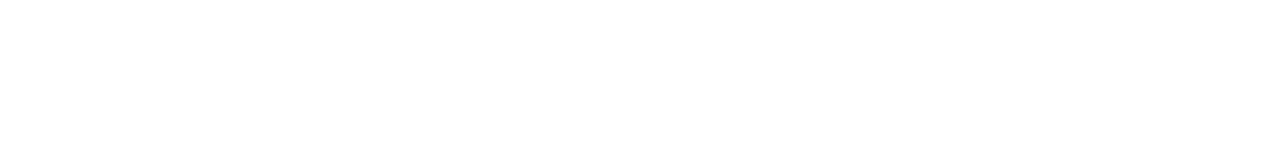
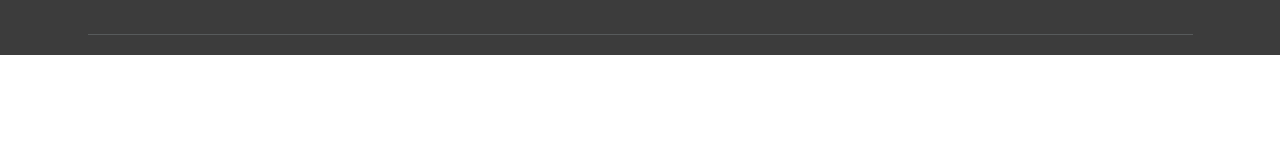
Before and after one commit to 15879246396/pro, a plain HTML site: page page/footer/footer.html in a window 1280 px wide. Drawn offline with Linux system fonts and the light colour scheme.

Commit message:
css reset

```diff
--- a/css/footer/footer.css
+++ b/css/footer/footer.css
@@ -0,0 +1,41 @@
+.footer {
+    background-color: #3c3c3c;
+    color: #c2c2c2;
+    line-height: 22px;
+    padding-bottom: 20px;
+    font-size: 12px;
+}
+.footer_contain{
+    width: 1105px;
+    margin:0 auto;
+}
+
+
+
+
+
+
+
+
+
+
+
+
+
+
+
+
+
+
+
+
+
+
+
+
+.footer_link{
+    margin-top: -1px;
+    border-top: 1px solid #575a5b;
+    border-bottom: 1px solid #575a5b;
+    padding: 17px 0 17px 8px;
+}
--- a/page/footer/footer.html
+++ b/page/footer/footer.html
@@ -7,11 +7,20 @@
     <link rel="stylesheet" href="../../css/reset.css">
 </head>
 <body>
-    <div class='footer_up'>
+    <div class='footer'>
+        <div class='footer_contain'>
+            <div class='footer_up'>
 
-    </div>
+            </div>
 
-    <div class='footer_button'>
+            <div class='footer_button'>
+                <div class='footer_link'>
+
+                </div>
+            </div>
+
+
+        </div>
 
     </div>
 </body>
```
